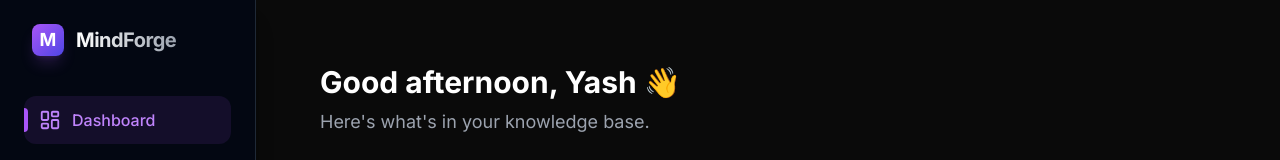
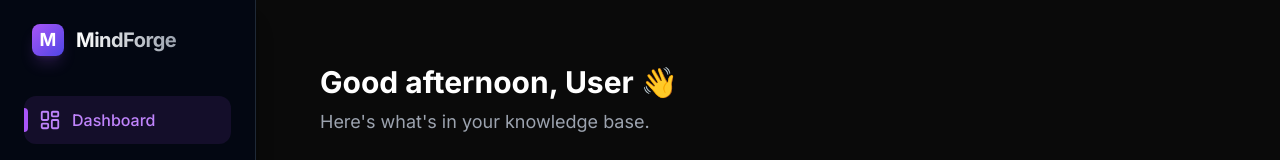
Before and after one commit to YashXTensei/mindforge, a React (Vite) app in the folder frontend/: page /dashboard in a window 1280 px wide. Shown: the top 160 px of the page. Built offline with nearby package versions, Linux system fonts and the light colour scheme; no server answers.

Commit message:
Fix hardcoded username in Dashboard greeting

```diff
--- a/frontend/src/pages/Dashboard.jsx
+++ b/frontend/src/pages/Dashboard.jsx
@@ -3,7 +3,8 @@ import { useQuery } from '@tanstack/react-query';
 import { fetchNotes } from '../api/notes';
 import { fetchDocuments, fetchResources } from '../api/vault';
 import { FileText, Files, Link as LinkIcon, Sparkles, Plus, Upload, Clock, AlertCircle } from 'lucide-react';
-import { useNavigate, Link } from 'react-router-dom';
+import { Link, useNavigate } from 'react-router-dom';
+import API from '../api/axios';
 
 // --- Helpers ---
 const timeAgo = (dateStr) => {
@@ -23,6 +24,11 @@ const getGreeting = () => {
     if (hour < 12) return 'Good morning';
     if (hour < 18) return 'Good afternoon';
     return 'Good evening';
+};
+
+const fetchUserProfile = async () => {
+    const response = await API.get('/auth/me/');
+    return response.data;
 };
 
 // --- Skeletons ---
@@ -49,6 +55,11 @@ export default function Dashboard() {
     const greeting = useMemo(() => getGreeting(), []);
 
     // --- Parallel Queries ---
+    const { data: userProfile } = useQuery({
+        queryKey: ['userProfile'],
+        queryFn: fetchUserProfile,
+    });
+
     const { data: notes, isLoading: loadingNotes, isError: errNotes } = useQuery({
         queryKey: ['notes', {}],
         queryFn: () => fetchNotes({})
@@ -106,7 +117,7 @@ export default function Dashboard() {
         <div className="max-w-6xl mx-auto p-4 sm:p-8 animate-fade-in pb-24">
             {/* Header */}
             <div className="mb-10">
-                <h1 className="text-3xl font-bold text-white mb-2">{greeting}, Yash 👋</h1>
+                <h1 className="text-3xl font-bold text-white mb-2">{greeting}, {userProfile?.username || 'User'} 👋</h1>
                 <p className="text-gray-400 text-lg">Here's what's in your knowledge base.</p>
             </div>
 
```
